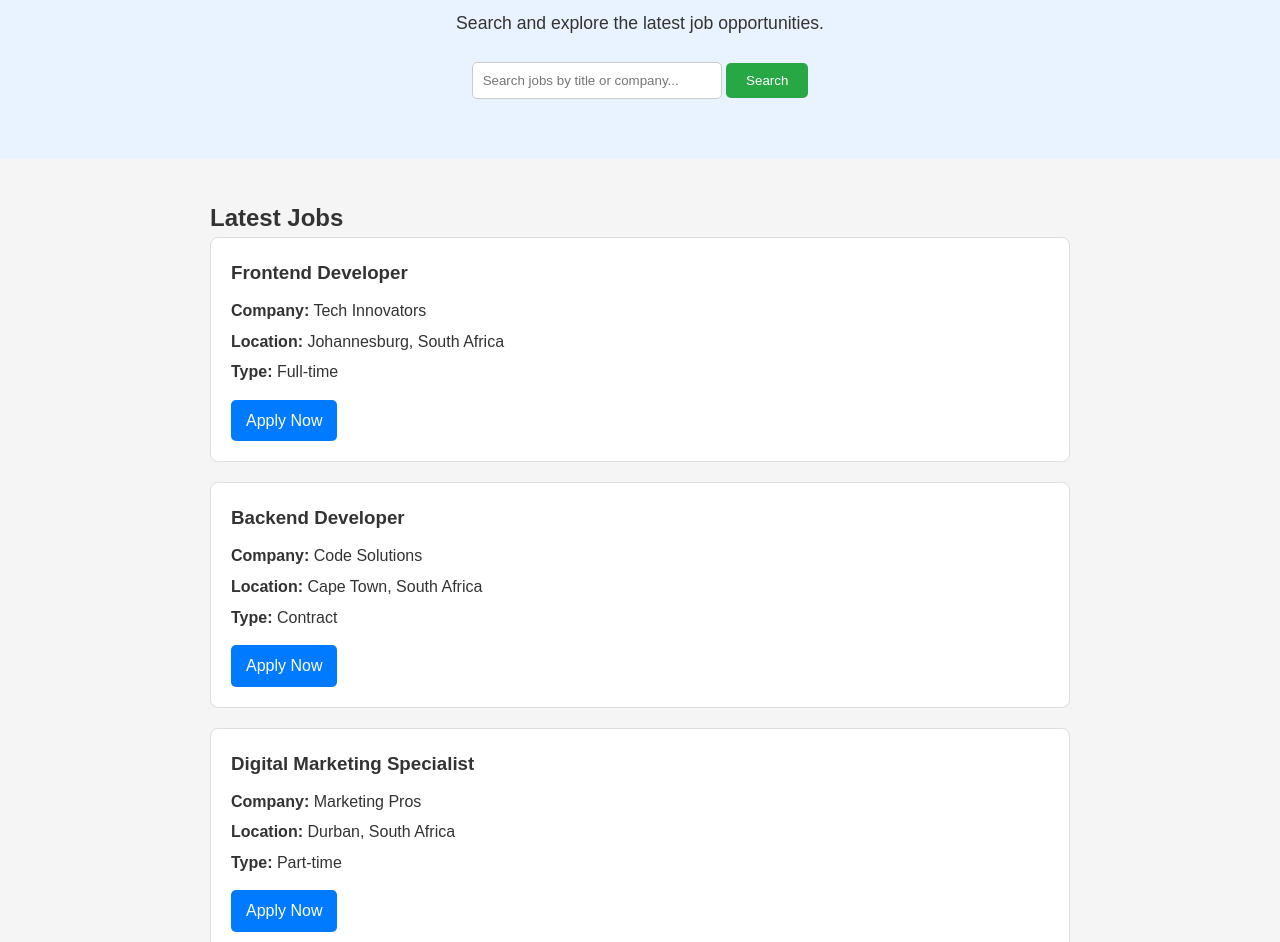
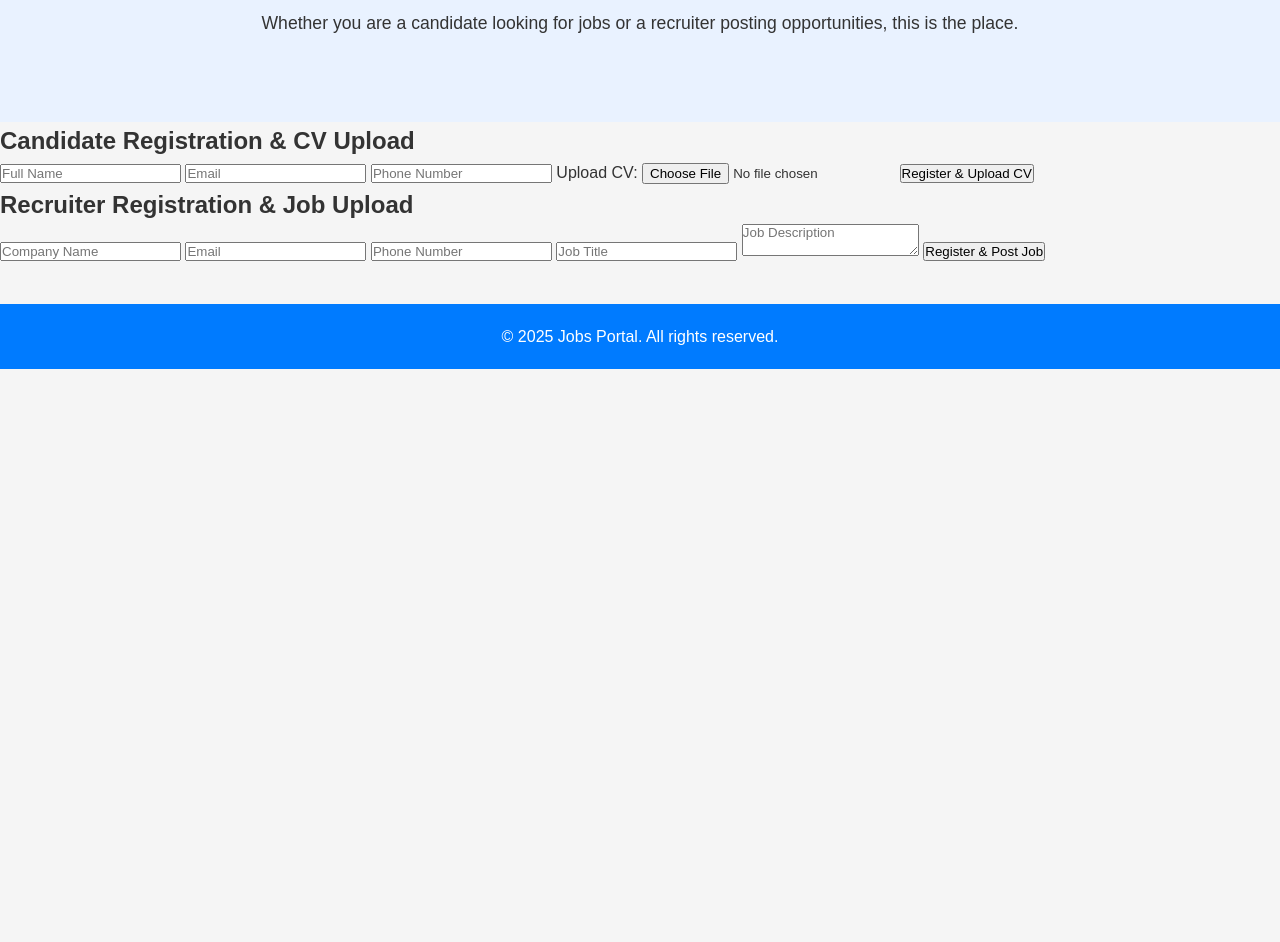
Before and after one commit to Thulz-Mathulas/HireMe, a plain HTML site: page jobs.html in a window 1280 px wide. Shown: the part 228-1170 px from the top of the page. After the commit the page ends 800 px from the top, so only its background shows below. Drawn offline with Linux system fonts and the light colour scheme.

Commit message:
Update jobs.html

```diff
--- a/jobs.html
+++ b/jobs.html
@@ -3,64 +3,71 @@
 <head>
     <meta charset="UTF-8">
     <meta name="viewport" content="width=device-width, initial-scale=1.0">
-    <title>Jobs - HireMe</title>
+    <title>Jobs Portal</title>
     <link rel="stylesheet" href="style.css">
 </head>
 <body>
+
 <header>
     <div class="logo-container">
-        <img src="logo.png" alt="HireMe Logo">
+        <img src="logo.png" alt="Logo">
     </div>
     <nav>
         <ul>
             <li><a href="index.html">Home</a></li>
             <li><a href="jobs.html" class="active">Jobs</a></li>
-            <li><a href="about.html">About</a></li>
             <li><a href="contact.html">Contact</a></li>
+            <li class="register-dropdown">
+                <a href="#">Register</a>
+                <div class="register-dropdown-content">
+                    <a href="#candidate-form">Candidate</a>
+                    <a href="#recruiter-form">Recruiter</a>
+                </div>
+            </li>
         </ul>
     </nav>
 </header>
 
-<section class="hero">
-    <h1>Find Your Dream Job</h1>
-    <p>Search and explore the latest job opportunities.</p>
-    <div class="search-bar">
-        <input type="text" placeholder="Search jobs by title or company...">
-        <button>Search</button>
-    </div>
-</section>
+<main>
+    <section class="hero">
+        <h1>Jobs Portal</h1>
+        <p>Whether you are a candidate looking for jobs or a recruiter posting opportunities, this is the place.</p>
+    </section>
 
-<section class="job-listings">
-    <h2>Latest Jobs</h2>
+    <section class="job-portal">
 
-    <div class="job-card">
-        <h3>Frontend Developer</h3>
-        <p><strong>Company:</strong> Tech Innovators</p>
-        <p><strong>Location:</strong> Johannesburg, South Africa</p>
-        <p><strong>Type:</strong> Full-time</p>
-        <a href="#">Apply Now</a>
-    </div>
+        <!-- Candidate Form -->
+        <div class="job-form" id="candidate-form">
+            <h2>Candidate Registration & CV Upload</h2>
+            <form action="#" method="post" enctype="multipart/form-data">
+                <input type="text" name="name" placeholder="Full Name" required>
+                <input type="email" name="email" placeholder="Email" required>
+                <input type="text" name="phone" placeholder="Phone Number" required>
+                <label>Upload CV:</label>
+                <input type="file" name="cv" accept=".pdf,.doc,.docx" required>
+                <input type="submit" value="Register & Upload CV">
+            </form>
+        </div>
 
-    <div class="job-card">
-        <h3>Backend Developer</h3>
-        <p><strong>Company:</strong> Code Solutions</p>
-        <p><strong>Location:</strong> Cape Town, South Africa</p>
-        <p><strong>Type:</strong> Contract</p>
-        <a href="#">Apply Now</a>
-    </div>
+        <!-- Recruiter Form -->
+        <div class="job-form" id="recruiter-form">
+            <h2>Recruiter Registration & Job Upload</h2>
+            <form action="#" method="post" enctype="multipart/form-data">
+                <input type="text" name="company" placeholder="Company Name" required>
+                <input type="email" name="email" placeholder="Email" required>
+                <input type="text" name="phone" placeholder="Phone Number" required>
+                <input type="text" name="job_title" placeholder="Job Title" required>
+                <textarea name="job_description" placeholder="Job Description" required></textarea>
+                <input type="submit" value="Register & Post Job">
+            </form>
+        </div>
 
-    <div class="job-card">
-        <h3>Digital Marketing Specialist</h3>
-        <p><strong>Company:</strong> Marketing Pros</p>
-        <p><strong>Location:</strong> Durban, South Africa</p>
-        <p><strong>Type:</strong> Part-time</p>
-        <a href="#">Apply Now</a>
-    </div>
-
-</section>
+    </section>
+</main>
 
 <footer>
-    ©2025 HireMe. All rights reserved.
+    <p>&copy; 2025 Jobs Portal. All rights reserved.</p>
 </footer>
+
 </body>
 </html>
```
